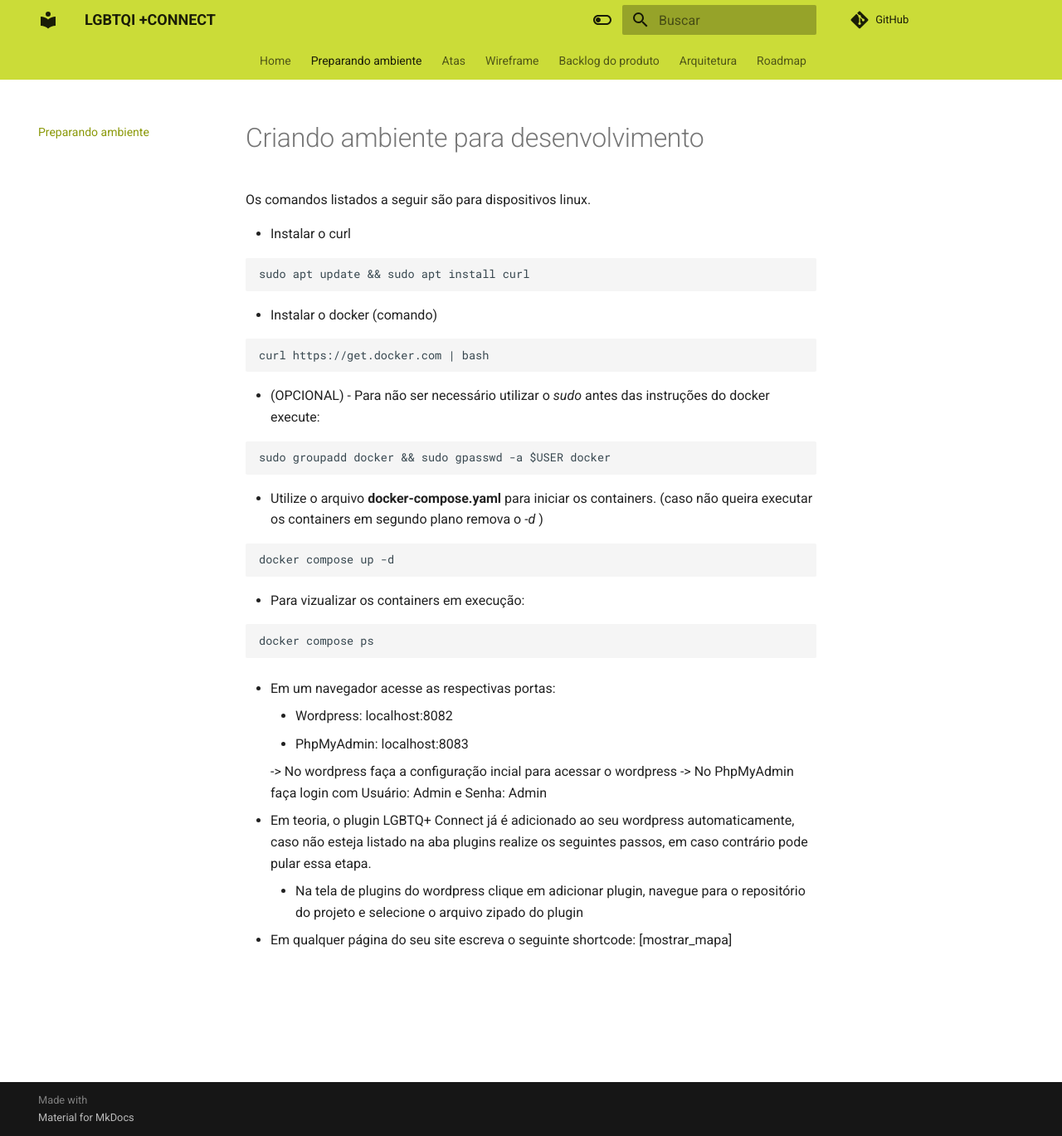
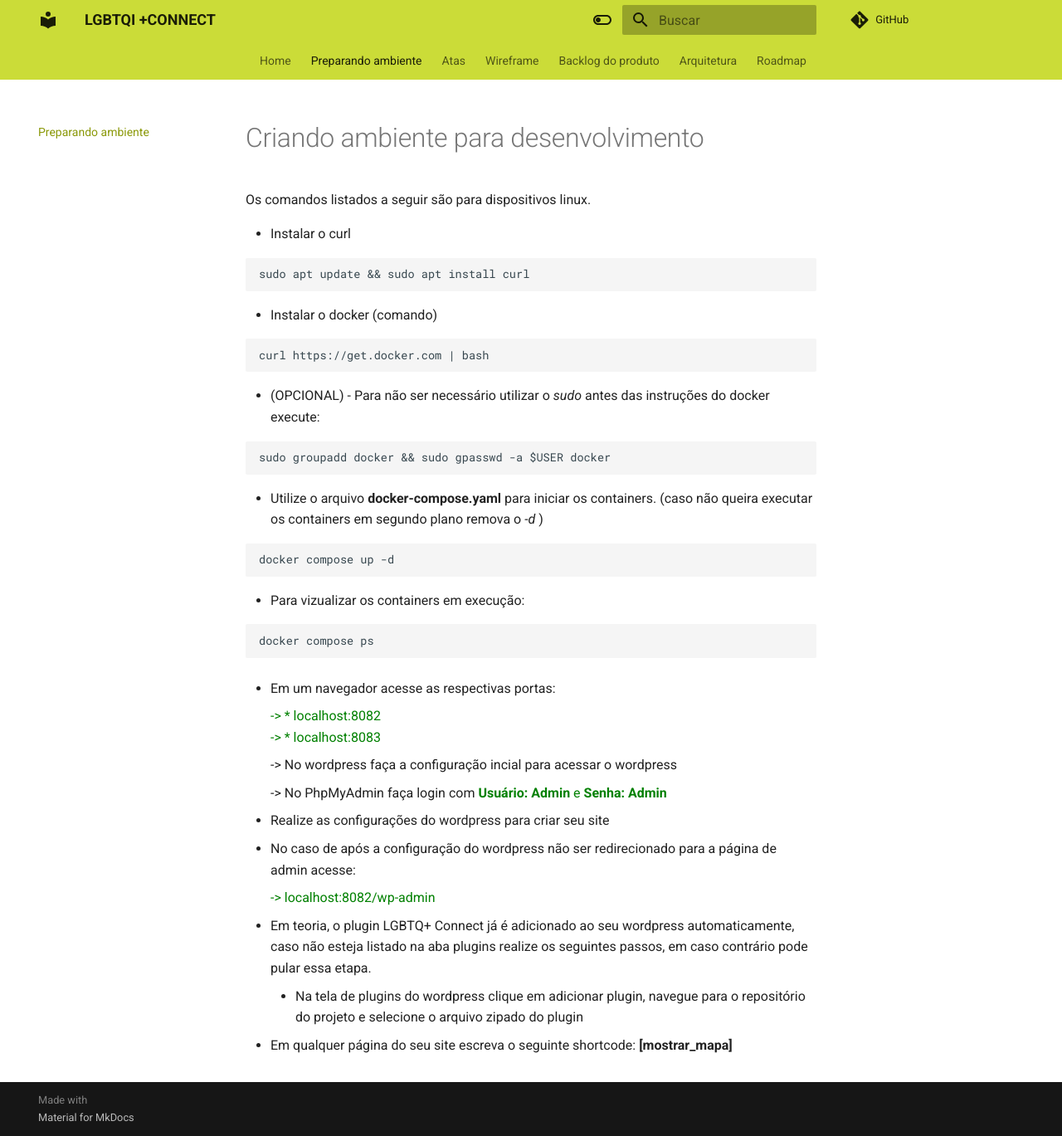
Before and after one commit to ResidenciaTICBrisa/T2G8-Plugin-Wordpress, an MkDocs documentation site: the page built from docs/preparandoambiente.md, in a window 1280 px wide and 1369 px high. Shown: the whole window at 83% size. Built offline with MkDocs 1.6.1 and Material for MkDocs 9.7.7, drawn with Linux system fonts in a browser that asks for light colours; comment, search, counter and statistics services are not loaded.

Commit message:
Adicionando mais detalhes para a documentação

```diff
--- a/docs/preparandoambiente.md
+++ b/docs/preparandoambiente.md
@@ -31,15 +31,21 @@
 
 - Em um navegador acesse as respectivas portas:
 
-    * Wordpress: localhost:8082
-    * PhpMyAdmin: localhost:8083
+    <a href="http://localhost:8082" style="color: green;" target="_blank"> -> * localhost:8082</a>
+    <a href="http://localhost:8083" style="color: green;" target="_blank"> -> * localhost:8083</a>
 
     -> No wordpress faça a configuração incial para acessar o wordpress
-    -> No PhpMyAdmin faça login com Usuário: Admin e Senha: Admin
 
+    -> No PhpMyAdmin faça login com <span style="color: green;">**Usuário: Admin** e **Senha: Admin**</span>
+
+- Realize as configurações do wordpress para criar seu site
+
+- No caso de após a configuração do wordpress não ser redirecionado para a página de admin acesse:
+
+    <a href="http://localhost:8082/wp-admin" style="color: green;" target="_blank"> -> localhost:8082/wp-admin</a>
 
 - Em teoria, o plugin LGBTQ+ Connect já é adicionado ao seu wordpress automaticamente, caso não esteja listado na aba plugins realize os seguintes passos, em caso contrário pode pular essa etapa.
 
     * Na tela de plugins do wordpress clique em adicionar plugin, navegue para o repositório do projeto e selecione o arquivo zipado do plugin
 
-- Em qualquer página do seu site escreva o seguinte shortcode: [mostrar_mapa]
+- Em qualquer página do seu site escreva o seguinte shortcode: **[mostrar_mapa]**
```
